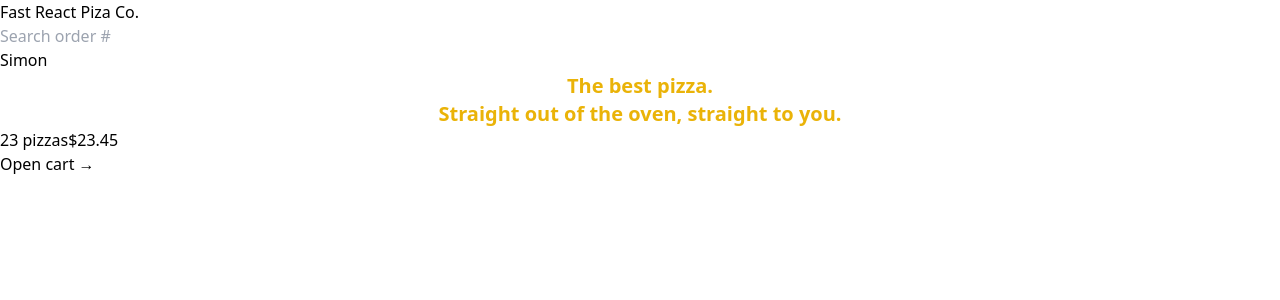
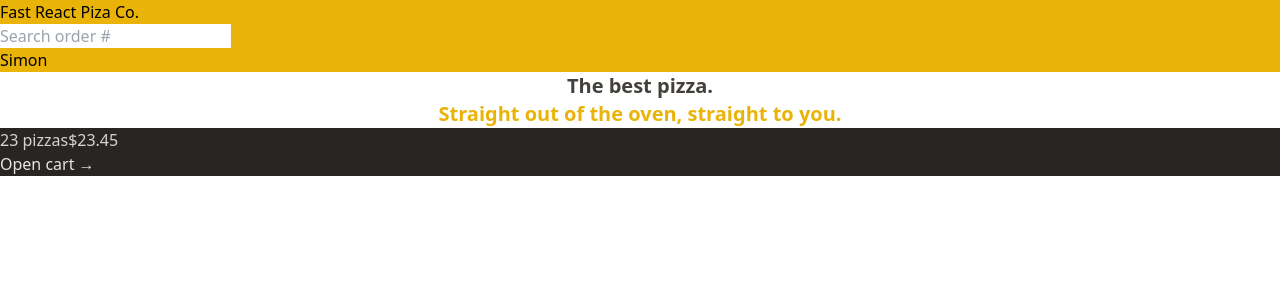
Before and after one commit to Roenan12/fast-react-pizza, a React (Vite) app: page / in a window 1280 px wide. Shown: the top 300 px of the page. Built offline with nearby package versions, Linux system fonts and the light colour scheme.

Commit message:
style: add text color

```diff
--- a/src/features/cart/CartOverview.jsx
+++ b/src/features/cart/CartOverview.jsx
@@ -2,8 +2,8 @@
 
 function CartOverview() {
   return (
-    <div>
-      <p>
+    <div className="bg-stone-800 text-stone-200">
+      <p className="text-stone-300">
         <span>23 pizzas</span>
         <span>$23.45</span>
       </p>
--- a/src/ui/Header.jsx
+++ b/src/ui/Header.jsx
@@ -3,13 +3,13 @@
 
 function Header() {
   return (
-    <div>
+    <header className="bg-yellow-500">
       <Link to="/">Fast React Piza Co.</Link>
 
       <SearchOrder />
 
       <p>Simon</p>
-    </div>
+    </header>
   );
 }
 
--- a/src/ui/Home.jsx
+++ b/src/ui/Home.jsx
@@ -1,10 +1,12 @@
 function Home() {
   return (
     <div>
-      <h1 className="text-center text-xl font-semibold text-yellow-500">
+      <h1 className="text-center text-xl font-semibold text-stone-700">
         The best pizza.
         <br />
-        Straight out of the oven, straight to you.
+        <span className="text-yellow-500">
+          Straight out of the oven, straight to you.
+        </span>
       </h1>
     </div>
   );
```
